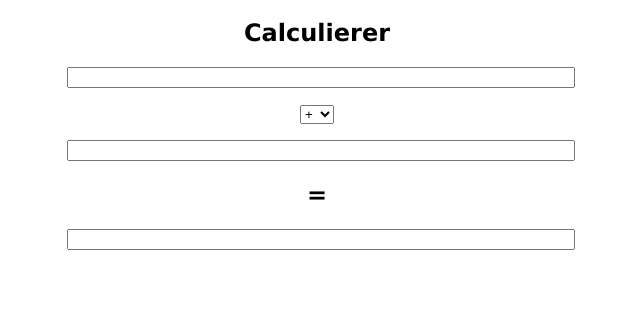
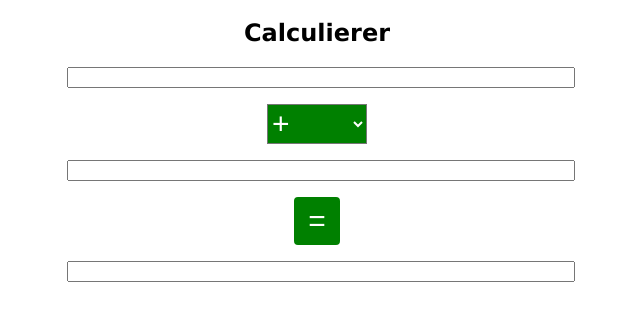
Before and after one commit to marcosw08/javascript-lernen, a plain HTML site: page index.html in a window 1280 px wide. Shown: the part 62-382 px from the top of the page, without its empty margins (323-963 px from the left). Drawn offline with Linux system fonts and the light colour scheme.

Commit message:
Rechner mit select und option

```diff
--- a/index.html
+++ b/index.html
@@ -14,18 +14,18 @@
     <h2>Calculierer </h2>
     <p><input class=gross type="text" id="feld1"></p>
     <p>
-        <select id="cars">
-            <option value="volvo">+</option>
-            <option value="saab">-</option>
-            <option value="opel">*</option>
-            <option value="audi">:</option>
-            <option value="bmw">%</option>
+        <select id="operation">
+            <option value="plus">+</option>
+            <option value="minus">-</option>
+            <option value="mal">*</option>
+            <option value="geteilt">:</option>
+            <option value="prozent">%</option>
         </select>
     </p>
     <p>
         <input class=gross type="text" id="feld2" re>
     </p>
-    <h2>=</h2>
+    <p><button class="gross" onclick="javascript:berechneErgebnis()">=</button></p>
     <p>
         <input class=klein type=text id="resultat" readonly></input>
     </p>
--- a/test.css
+++ b/test.css
@@ -7,3 +7,42 @@ body {
 input {
   width: 100%;
 }
+select {
+    width: 100px;
+    font-size: 30px;
+    height: 40px;
+    background-color: green;
+    color: white;
+}
+option {
+    background-color: green;
+    color: white;
+}
+option:hover {
+    background-color: white;
+    color: black;
+}
+button.gross {
+    background-color: green;
+    color:white;
+    padding: 5px 12px;
+    text-align: center;
+    display: inline-block;
+    font-size: 30px;
+    border-radius: 4px;
+    -webkit-transition-duration: 0.7s; /* Safari */
+    transition-duration: 0.7s;
+    border:2px solid Green;
+
+
+}
+button.gross:hover {
+    background-color: white;
+    color:black;
+    padding: 5px 12px;
+    text-align: center;
+    display: inline-block;
+    font-size: 30px;
+    border-radius: 4px;
+    border:2px solid Green;
+}
--- a/test.js
+++ b/test.js
@@ -1,3 +1,5 @@
+
+/*
 function test() {
   setInput('outputTest', Date());
 }
@@ -15,6 +17,26 @@ function geteilt() {
 }
 function prozent() {
   setResultat(getWert1() * getWert2() / 100);
+}
+*/
+
+function berechneErgebnis() {
+  var operation = getInput('operation'); // plus, minus, ...
+  var wert1 = getWert1();
+  var wert2 = getWert2();
+  var resultat = 0;
+  if(operation == "plus") {
+    resultat = wert1 + wert2;
+  } else if(operation == "minus") {
+    resultat = wert1 - wert2;
+  } else if(operation == "mal") {
+    resultat = wert1 * wert2;
+  } else if(operation == "geteilt") {
+    resultat = wert1 / wert2;
+  } else if(operation == "prozent") {
+    resultat = wert1 * wert2 / 100;
+  }
+  setResultat(resultat);
 }
 
 function getWert1() {
```
